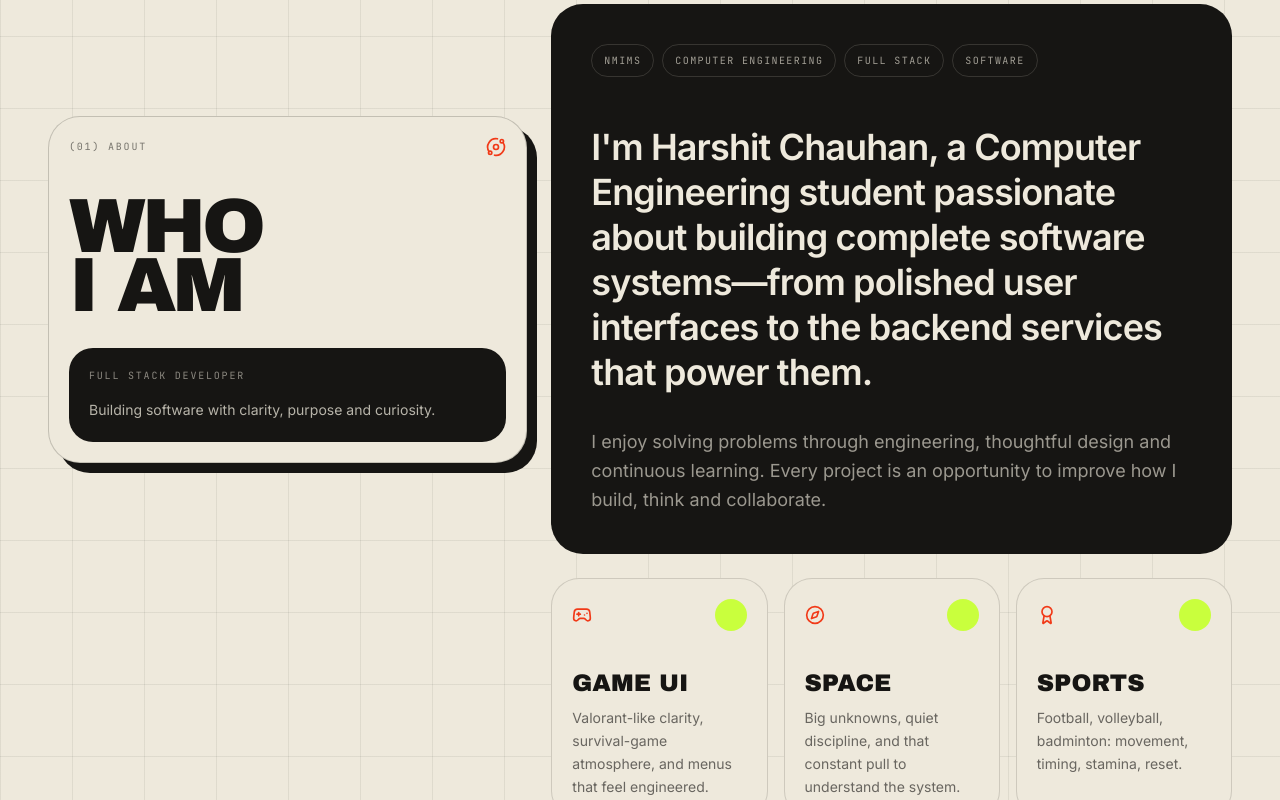
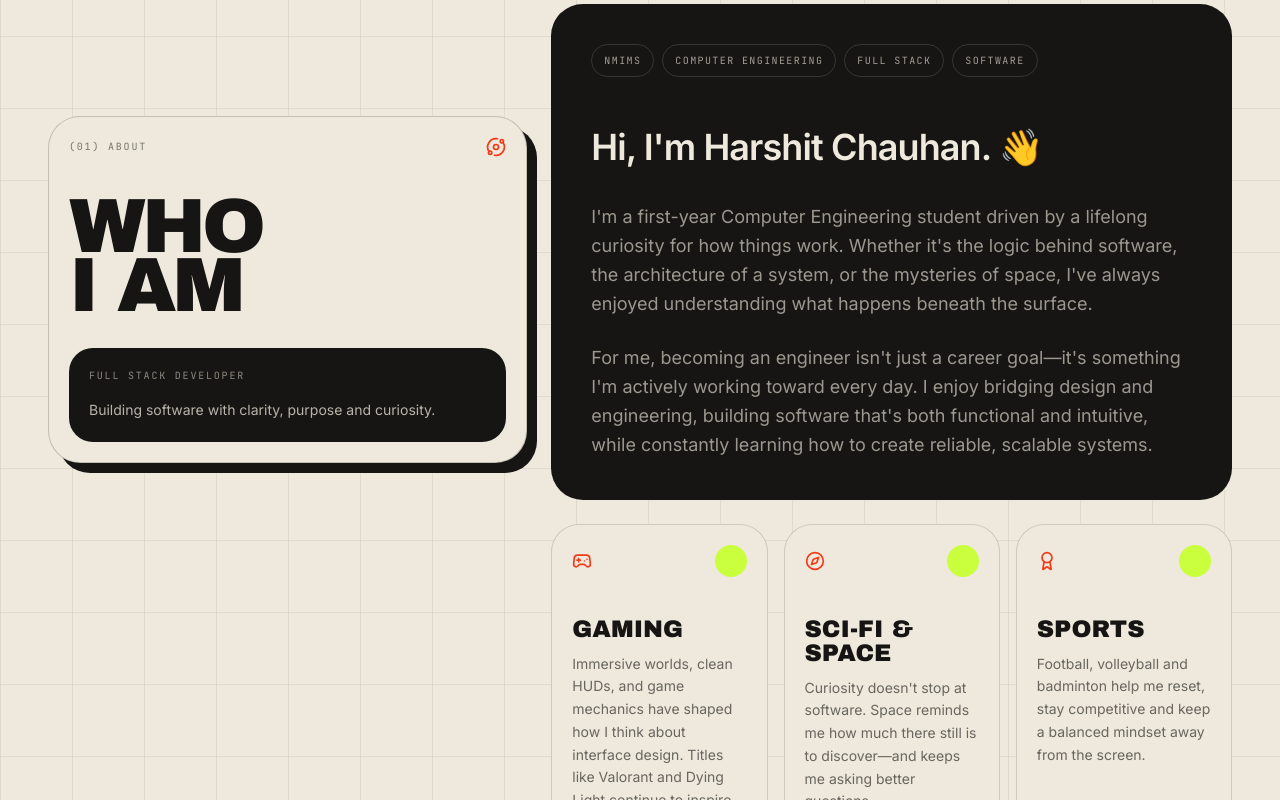
Before and after one commit to harsh4k/portfolio, a React (Vite) app: page / in a window 1280 px wide. Shown: the part 1000-1800 px from the top of the page. Built offline with nearby package versions, Linux system fonts and the light colour scheme.

Commit message:
about: replace with exact user copy, update interest cards

```diff
--- a/src/components/About.tsx
+++ b/src/components/About.tsx
@@ -14,18 +14,18 @@ export default function About() {
   const notes = [
     {
       icon: Gamepad2,
-      title: "Game UI",
-      copy: "Valorant-like clarity, survival-game atmosphere, and menus that feel engineered.",
+      title: "GAMING",
+      copy: "Immersive worlds, clean HUDs, and game mechanics have shaped how I think about interface design. Titles like Valorant and Dying Light continue to inspire the way I approach clarity, feedback and interaction.",
     },
     {
       icon: Compass,
-      title: "Space",
-      copy: "Big unknowns, quiet discipline, and that constant pull to understand the system.",
+      title: "SCI-FI & SPACE",
+      copy: "Curiosity doesn't stop at software. Space reminds me how much there still is to discover—and keeps me asking better questions.",
     },
     {
       icon: Award,
-      title: "Sports",
-      copy: "Football, volleyball, badminton: movement, timing, stamina, reset.",
+      title: "SPORTS",
+      copy: "Football, volleyball and badminton help me reset, stay competitive and keep a balanced mindset away from the screen.",
     },
   ];
 
@@ -79,10 +79,13 @@ export default function About() {
               ))}
             </div>
             <p className="max-w-4xl text-2xl font-semibold leading-tight tracking-tight md:text-4xl">
-              I'm Harshit Chauhan, a Computer Engineering student passionate about building complete software systems—from polished user interfaces to the backend services that power them.
+              Hi, I'm Harshit Chauhan. 👋
             </p>
             <p className="mt-8 max-w-3xl text-base leading-relaxed text-[#EEE9DC]/62 md:text-lg">
-              I enjoy solving problems through engineering, thoughtful design and continuous learning. Every project is an opportunity to improve how I build, think and collaborate.
+              I'm a first-year Computer Engineering student driven by a lifelong curiosity for how things work. Whether it's the logic behind software, the architecture of a system, or the mysteries of space, I've always enjoyed understanding what happens beneath the surface.
+            </p>
+            <p className="mt-6 text-base leading-relaxed text-[#EEE9DC]/62 md:text-lg">
+              For me, becoming an engineer isn't just a career goal—it's something I'm actively working toward every day. I enjoy bridging design and engineering, building software that's both functional and intuitive, while constantly learning how to create reliable, scalable systems.
             </p>
           </motion.div>
 
```
